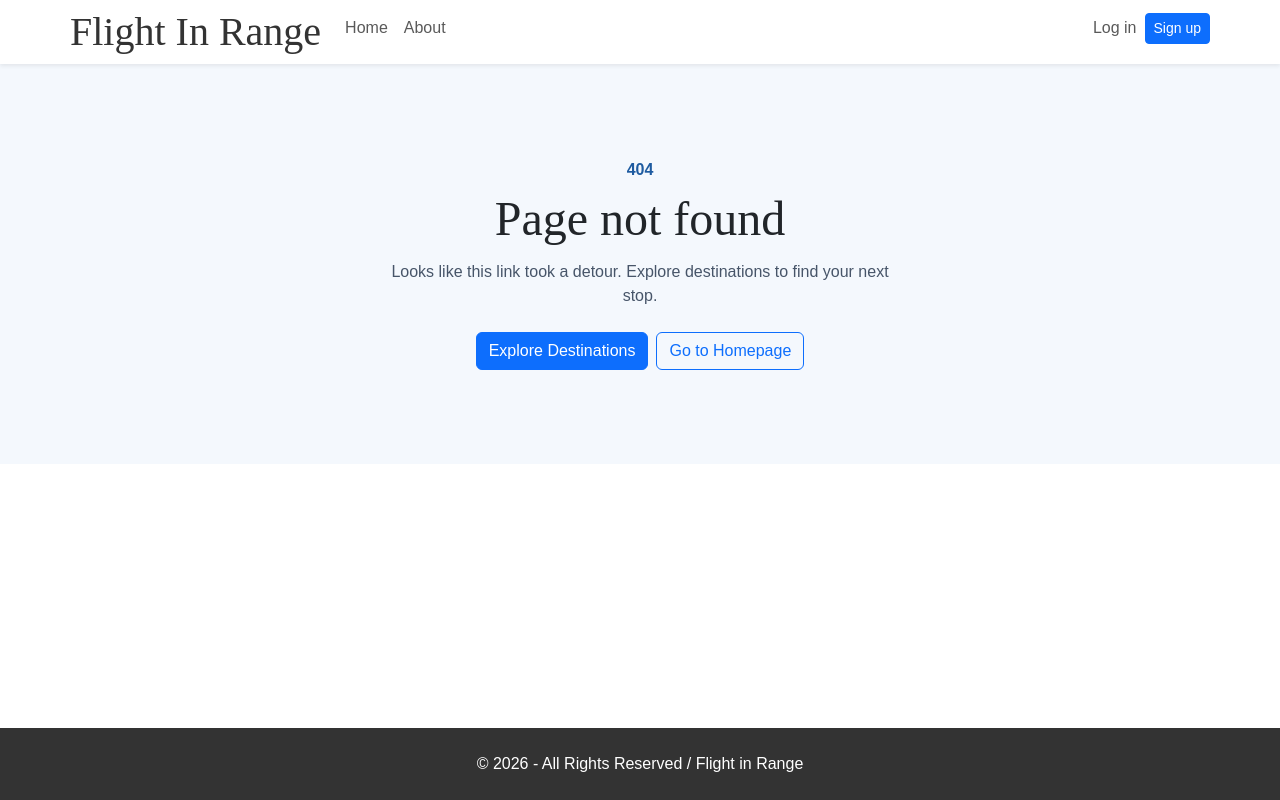
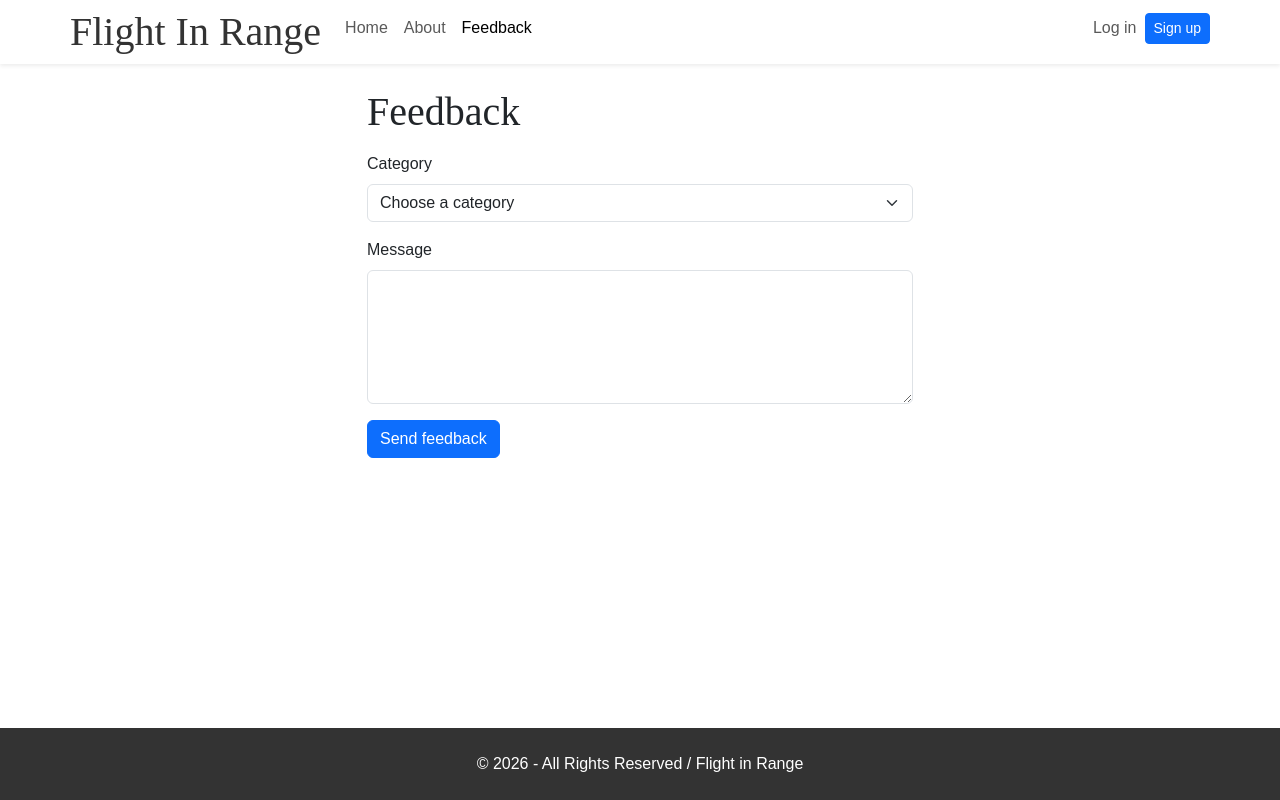
Before and after one commit to bshaw2424/airline-frontend, a React (Create React App) app: page /feedback in a window 1280 px wide. Built offline with nearby package versions, Linux system fonts and the light colour scheme; no server answers.

Commit message:
Add public feedback form

```diff
--- a/src/App.js
+++ b/src/App.js
@@ -21,6 +21,7 @@ import { airlinesLoader } from "./loaders/airlinesLoader";
 import Destinations, { destinationsLoader } from "./components/Destinations";
 import ResetPassword from "./components/Auth/ResetPassword";
 import ForgotPassword from "./components/Auth/ForgotPassword";
+import Feedback from "./components/Feedback";
 
 import {
   createBrowserRouter,
@@ -41,6 +42,7 @@ const router = createBrowserRouter(
       <Route index element={<Home />} loader={homeLoader} />
 
       <Route path="about" element={<About />} />
+      <Route path="/feedback" element={<Feedback />} />
       <Route path="login" element={<Login />} />
       <Route path="register" element={<Register />} />
       <Route path="/reset-password" element={<ResetPassword />} />
--- /dev/null
+++ b/src/components/Feedback.jsx
@@ -0,0 +1,111 @@
+import { useState } from "react";
+import api from "../api/axios";
+
+export default function Feedback() {
+  const [category, setCategory] = useState("");
+  const [message, setMessage] = useState("");
+  const [submitting, setSubmitting] = useState(false);
+  const [success, setSuccess] = useState("");
+  const [error, setError] = useState("");
+
+  // Submit feedback and keep the draft if the request fails.
+  async function handleSubmit(event) {
+    event.preventDefault();
+    if (submitting) return;
+
+    setSuccess("");
+    setError("");
+
+    const trimmedMessage = message.trim();
+    if (!trimmedMessage) {
+      setError("Enter a message before submitting.");
+      return;
+    }
+
+    setSubmitting(true);
+
+    try {
+      const { data } = await api.post("/api/feedback", {
+        category,
+        message: trimmedMessage,
+      });
+
+      setCategory("");
+      setMessage("");
+      setSuccess(data.message);
+    } catch (error) {
+      setError(
+        error.response?.data?.message ||
+          "Unable to send your feedback. Please try again.",
+      );
+    } finally {
+      setSubmitting(false);
+    }
+  }
+
+  return (
+    <main className="container py-4">
+      <div className="row justify-content-center">
+        <div className="col-12 col-md-8 col-lg-6">
+          <h1 className="mb-3">Feedback</h1>
+
+          <form onSubmit={handleSubmit}>
+            {/* Collect the feedback category and message. */}
+            <fieldset disabled={submitting}>
+              <div className="mb-3">
+                <label htmlFor="feedback-category" className="form-label">
+                  Category
+                </label>
+                <select
+                  id="feedback-category"
+                  className="form-select"
+                  value={category}
+                  onChange={event => setCategory(event.target.value)}
+                  required
+                >
+                  <option value="" disabled>
+                    Choose a category
+                  </option>
+                  <option value="bug">Bug report</option>
+                  <option value="suggestion">Suggestion</option>
+                  <option value="general">General feedback</option>
+                </select>
+              </div>
+
+              <div className="mb-3">
+                <label htmlFor="feedback-message" className="form-label">
+                  Message
+                </label>
+                <textarea
+                  id="feedback-message"
+                  className="form-control"
+                  rows={5}
+                  maxLength={2000}
+                  value={message}
+                  onChange={event => setMessage(event.target.value)}
+                  required
+                />
+              </div>
+
+              <button type="submit" className="btn btn-primary">
+                {submitting ? "Sending…" : "Send feedback"}
+              </button>
+            </fieldset>
+
+            {/* Announce the submission result. */}
+            {success && (
+              <p className="alert alert-success mt-3" role="status">
+                {success}
+              </p>
+            )}
+            {error && (
+              <p className="alert alert-danger mt-3" role="alert">
+                {error}
+              </p>
+            )}
+          </form>
+        </div>
+      </div>
+    </main>
+  );
+}
--- a/src/components/NavRoot.js
+++ b/src/components/NavRoot.js
@@ -121,6 +121,16 @@ export default function NavRoot() {
                     onClick={handleNavLinkClick}
                   >
                     About
+                  </NavLink>
+                </li>
+                {/* Give signed-in users and guests a way to open the feedback form. */}
+                <li className="nav-item">
+                  <NavLink
+                    to="/feedback"
+                    className="nav-link"
+                    onClick={handleNavLinkClick}
+                  >
+                    Feedback
                   </NavLink>
                 </li>
               </ul>
```
